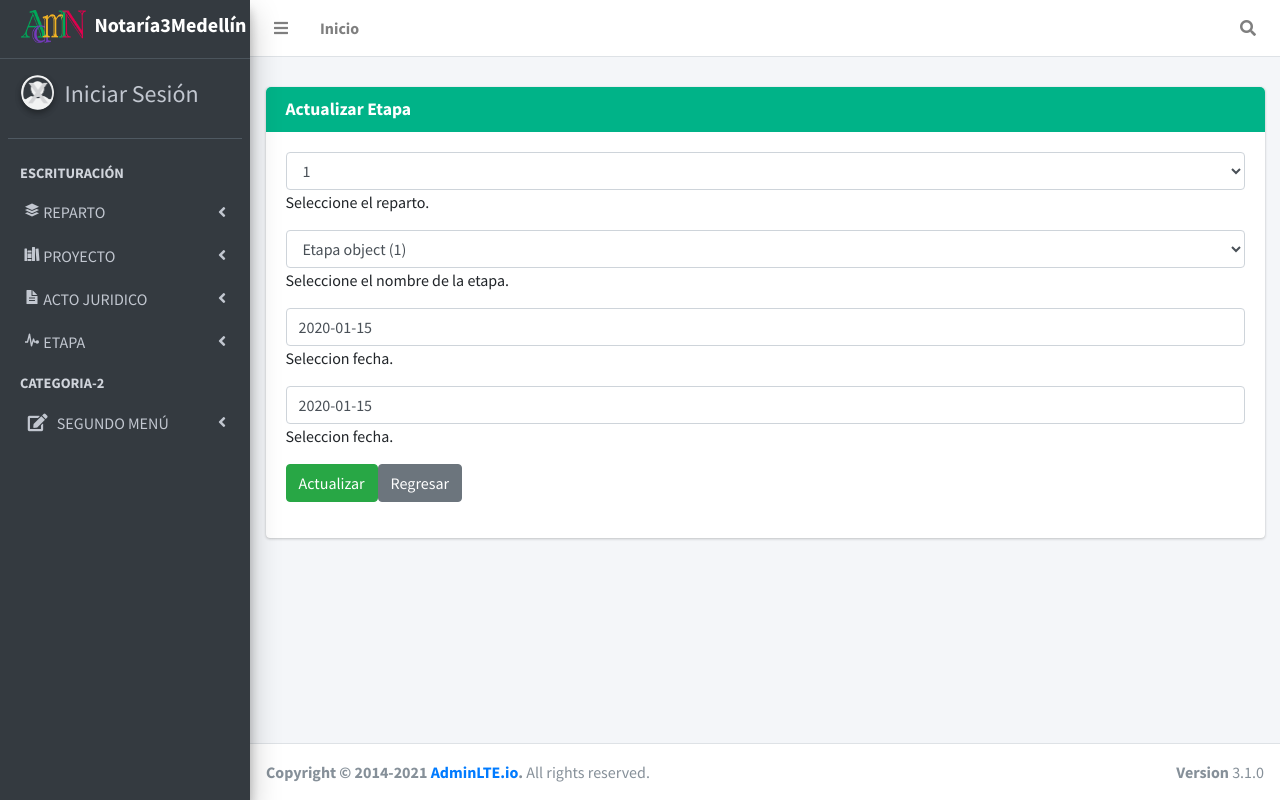
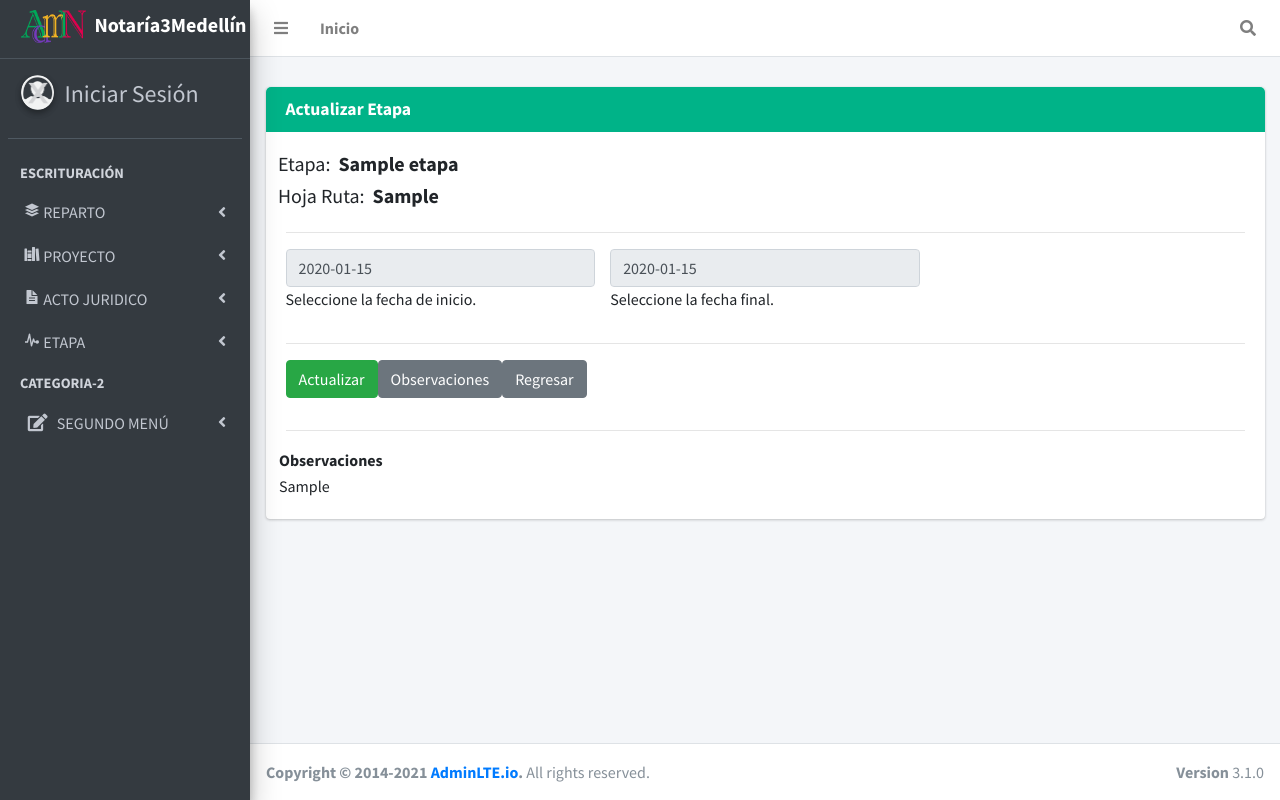
Before and after one commit to LCombita/admin, a Django app: page /stage/ret-upd/1 in a window 1280 px wide. Run offline with Django 3.2, Linux system fonts and the light colour scheme; tables that the repository leaves empty hold one stand-in row (values such as "Sample post"); some libraries are stand-ins or nearby versions.

Commit message:
finaliza reparto-etapa y observacion-reparto-etapa

```diff
--- a/admin/deed/models.py
+++ b/admin/deed/models.py
@@ -46,7 +46,7 @@ class Reparto(models.Model):
     #    return reverse_lazy('deed:reparto-update', args=[self.object.id])
 
     def __str__(self):
-        return str(self.id)
+        return str(self.hoja_ruta)
 
 
 class Inmueble(models.Model):
--- a/admin/stage/forms.py
+++ b/admin/stage/forms.py
@@ -1,5 +1,5 @@
 from django import forms
-from .models import Etapa, RepartoEtapa
+from .models import Etapa, RepartoEtapa, ObservacionEtapa
 
 
 class EtapaCreateForm(forms.ModelForm):
@@ -41,18 +41,34 @@ class EtapaUpdateForm(forms.ModelForm):
 class RepartoEtapaUpdateForm(forms.ModelForm):
     def __init__(self, *args, **kwargs):
         super().__init__(*args, **kwargs)
-        self.fields['reparto'].widget.attrs.update({'class': 'form-control'})
-        self.fields['etapa'].widget.attrs.update({'class': 'form-control'})
-        self.fields['fecha_inicio'].widget.attrs.update({'class': 'form-control'})
-        self.fields['fecha_final'].widget.attrs.update({'class': 'form-control'})
+        self.fields['reparto'].widget.attrs.update(
+            {'class': 'form-control', 'hidden':'True'})
+        self.fields['etapa'].widget.attrs.update(
+            {'class': 'form-control', 'hidden':'True'})
+        self.fields['fecha_inicio'].widget.attrs.update(
+            {'class': 'form-control', 'readonly':'True'})
+        self.fields['fecha_final'].widget.attrs.update(
+            {'class': 'form-control', 'readonly':'True'})
 
     class Meta:
         model = RepartoEtapa
         fields = ['id', 'reparto', 'etapa', 'fecha_inicio', 'fecha_final']
         labels = {'reparto':'', 'etapa':'', 'fecha_inicio':'', 'fecha_final':''}
         help_texts = {
-            'reparto': 'Seleccione el reparto.',
-            'etapa': 'Seleccione el nombre de la etapa.',
-            'fecha_inicio': 'Seleccion fecha.',
-            'fecha_final': 'Seleccion fecha.',
+            'reparto': 'Hoja de ruta.',
+            'etapa': 'Etapa.',
+            'fecha_inicio': 'Seleccione la fecha de inicio.',
+            'fecha_final': 'Seleccione la fecha final.',
             }
+
+
+class ObservacionInlineFormSet(forms.ModelForm):
+    def __init__(self, *args, **kwargs):
+        super().__init__(*args, **kwargs)
+        self.fields['observacion'].widget.attrs.update({'class': 'form-control'})
+
+    class Meta:
+        model = ObservacionEtapa
+        fields = ['id', 'observacion']
+        labels = {'observacion':''}
+        help_texts = { 'observacion': 'Introduzca observaciones.', }
--- a/admin/stage/models.py
+++ b/admin/stage/models.py
@@ -29,7 +29,7 @@ class Etapa(models.Model):
         verbose_name = 'Etapa'
         verbose_name_plural = 'Etapas'
 
-    def __ster__(self):
+    def __str__(self):
         return self.nombre_etapa
 
 
--- a/admin/stage/urls.py
+++ b/admin/stage/urls.py
@@ -1,6 +1,6 @@
 from django.urls import path
 from .views import EtapaCreateView, EtapaListView, EtapaDeleteView, EtapaUpdateView
-from .views import RepartoEtapaUpdateView
+from .views import RepartoEtapaUpdateView, RepartoEtapaEditView
 
 
 stage_patterns = ([
@@ -12,4 +12,5 @@ stage_patterns = ([
     path('eta-del/<int:pk>', EtapaDeleteView.as_view(), name='etapa-delete'),
     #REPARTO ETAPA
     path('ret-upd/<int:pk>', RepartoEtapaUpdateView.as_view(), name='repartoetapa-update'),
+    path('ret-det/<int:pk>', RepartoEtapaEditView.as_view(), name='repartoetapa-detail'),
 ], 'stage')
--- a/admin/stage/views.py
+++ b/admin/stage/views.py
@@ -1,8 +1,11 @@
 from django.urls import reverse_lazy
-from .models import Etapa, RepartoEtapa
-from .forms import EtapaCreateForm, EtapaUpdateForm, RepartoEtapaUpdateForm
-from django.views.generic import TemplateView, CreateView, UpdateView, ListView
+from django.views.generic.detail import SingleObjectMixin
+from .models import Etapa, RepartoEtapa, ObservacionEtapa
+from .forms import EtapaCreateForm, EtapaUpdateForm, RepartoEtapaUpdateForm, ObservacionInlineFormSet
+from django.views.generic import TemplateView, CreateView, UpdateView, ListView, FormView
 from django.views.generic.edit import DeleteView
+from django.http import HttpResponseRedirect
+from django.forms import inlineformset_factory
 
 
 class EtapaCreateView(CreateView):
@@ -45,5 +48,40 @@ class RepartoEtapaUpdateView(UpdateView):
     form_class = RepartoEtapaUpdateForm
     template_name = 'stage/reparto-etapa_update_form.html'
 
+    def get_context_data(self, **kwargs):
+        context = super().get_context_data(**kwargs)
+        context['observaciones'] = ObservacionEtapa.objects.filter(reparto_etapa=self.object.id)
+        return context
+
     def get_success_url(self):
-        return reverse_lazy('stage:repartoetapa-update')
+        return reverse_lazy('stage:repartoetapa-update', args=[self.object.id])
+
+
+#OBSERVACIONES REPARTO ETAPAS
+class RepartoEtapaEditView(SingleObjectMixin, FormView):
+
+    model = RepartoEtapa
+    form_class = RepartoEtapaUpdateForm
+    template_name = 'stage/reparto-etapa_observacion_edit.html'
+
+    def get(self, request, *args, **kwargs):
+        self.object = self.get_object(queryset=RepartoEtapa.objects.all())
+        return super().get(request, *args, **kwargs)
+
+    def post(self, request, *args, **kwargs):
+        self.object = self.get_object(queryset=RepartoEtapa.objects.all())
+        return super().post(request, *args, **kwargs)
+
+    def get_form(self):
+        form_class = ObservacionInlineFormSet
+        RepartoEtapaObservacionFormSet = inlineformset_factory(
+            RepartoEtapa, ObservacionEtapa, fields=('observacion',),
+            form=form_class, max_num=ObservacionEtapa.objects.filter(reparto_etapa=self.object).count()+1)
+        return RepartoEtapaObservacionFormSet(**self.get_form_kwargs(), instance=self.object)
+
+    def form_valid(self, form):
+        form.save()
+        return HttpResponseRedirect(self.get_success_url())
+
+    def get_success_url(self):
+        return reverse_lazy('stage:repartoetapa-update', args=[self.object.id])
--- a/admin/templates/stage/reparto-etapa_update_form.html
+++ b/admin/templates/stage/reparto-etapa_update_form.html
@@ -14,22 +14,78 @@
         <div class="card-body">
             <div class="tab-content p-0">
                 <form action="" method="post">{% csrf_token %}
-                    {{ form.as_p}}
+                    <div class="row"> {{ form.reparto }} {{ form.etapa }} </div>
+                    <div class="row"> {{ form.reparto }} {{ form.etapa }}
+                        <h5>Etapa: &nbsp <h5>
+                        <b>{{object.etapa}}</b>
+                    </div>
+                    <div class="row"> {{ form.reparto }} {{ form.etapa }}
+                        <h5>Hoja Ruta: &nbsp <h5>
+                        <b>{{object.reparto}}</b>
+                    </div>
+                    <hr>
+                    <div class="row">
+                        <div class="col-md-4">
+                            <div class="fieldWrapper">
+                                {{ form.fecha_inicio.errors }}
+                                {{ form.fecha_inicio }}
+                                <p class="help">{{ form.fecha_inicio.help_text|safe }}</p>
+                            </div>
+                        </div>
+                        <div class="col-md-4">
+                            <div class="fieldWrapper">
+                                {{ form.fecha_final.errors }}
+                                {{ form.fecha_final }}
+                                <p class="help">{{ form.fecha_final.help_text|safe }}</p>
+                            </div>
+                        </div>
+                    </div>
+                    <hr>
                     <div class="btn-group">
                     <p><input type="submit" class="btn btn-success btn-block" value="Actualizar"></p>
-                    <p><a href="#" class="btn btn-secondary " >Regresar</a></p>
+                    <p><a href="{% url 'stage:repartoetapa-detail' object.id %}" class="btn btn-secondary " >Observaciones</a></p>
+                    <p><a href="{% url 'deed:reparto-detail' object.reparto.id %}" class="btn btn-secondary " >Regresar</a></p>
                     </div>
                 </form>
+                <hr>
+                <div class="row">
+                    <table class="display" style="width:100%">
+                        <thead>
+                        <tr>
+                            <th>Observaciones</th>
+                        </tr>
+                        </thead>
+                        <tbody>
+                            {% for obs in observaciones %}
+                            <tr>
+                                <td>{{obs.observacion}}</td>
+                            <tr>
+                            {% endfor %}
+                        <tbody>
+                    </table>
+                    </div>
             </div>
         </div>
     </div>
 
     <!-- para todas -->
     <script src="{% static 'registration/plugins/jquery/jquery.min.js' %}"></script>
-        {% block scripts_local %}
+    {% block scripts_local %}
+         <!-- calendario -->
         <script>
-            $(function () {
-                $('.select2').select2()
+            var fechainicio = document.getElementById("id_fecha_inicio");
+            fechainicio.addEventListener("click", function(){
+                $("#id_fecha_inicio").datetimepicker({
+                format: 'd/m/Y',
+                timepicker:false
+                });
+            })
+            var fechafinal = document.getElementById("id_fecha_final");
+            fechafinal.addEventListener("click", function(){
+                $("#id_fecha_final").datetimepicker({
+                format: 'd/m/Y',
+                timepicker:false
+                });
             })
         </script>
     {% endblock scripts_local %}
```
Also changed, not shown: admin/templates/deed/reparto_detail.html (+8 -2 lines), admin/templates/stage/reparto-etapa_observacion_edit.html (added, +69 -0 lines).
